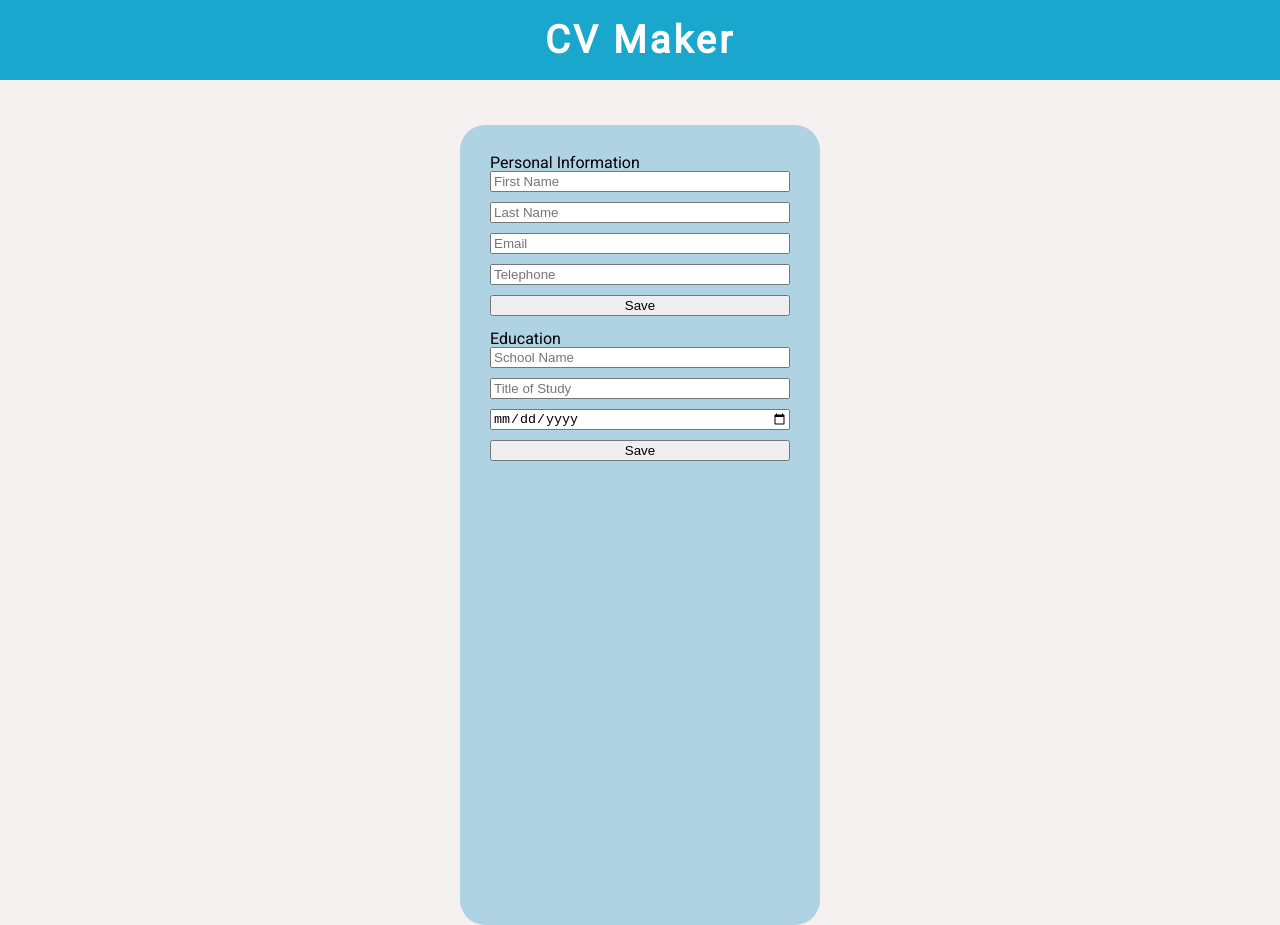
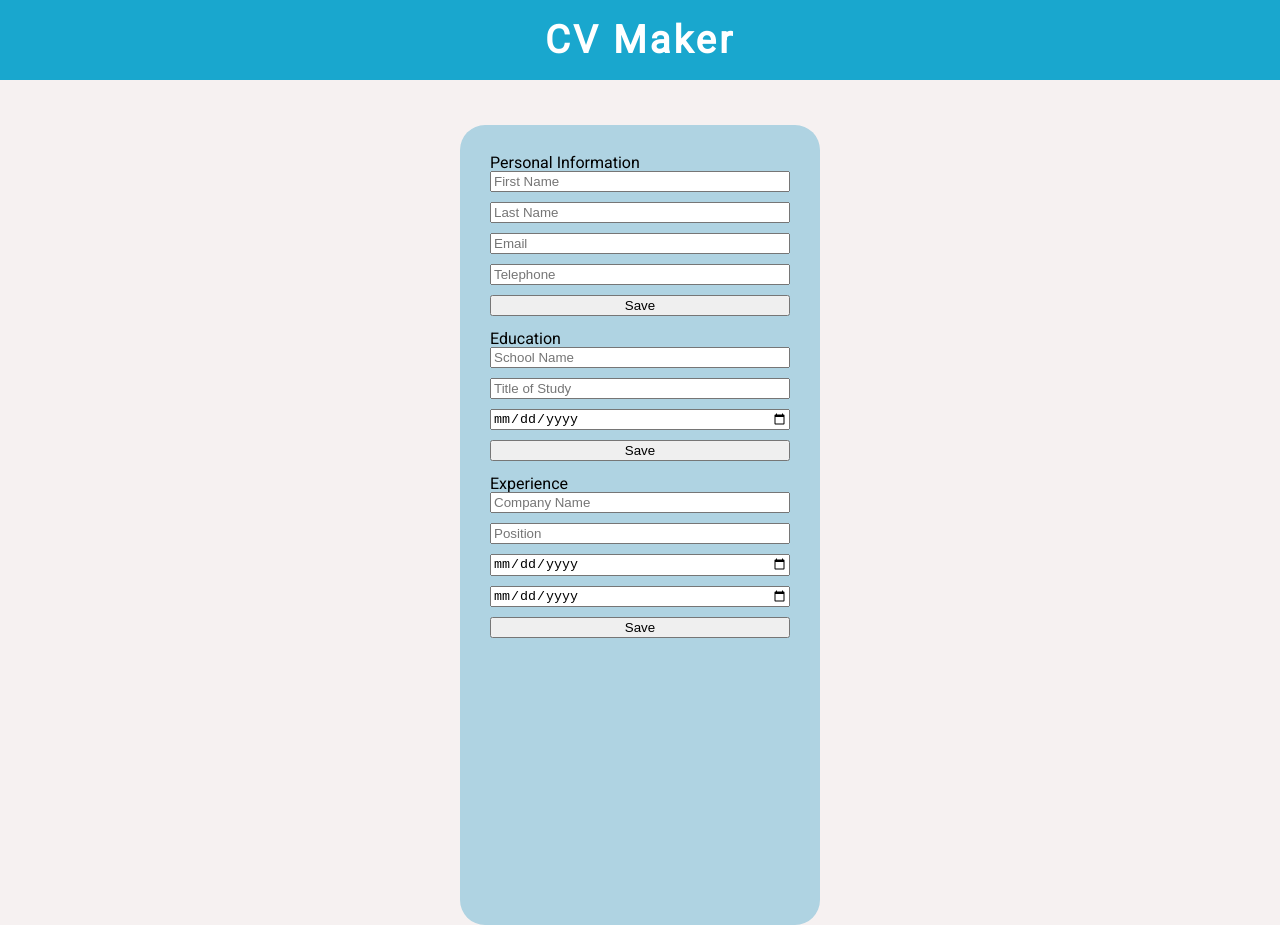
Before and after one commit to 6604062630064/cv-project, a React (Create React App) app: page / in a window 1280 px wide. Built offline with nearby package versions, Linux system fonts and the light colour scheme.

Commit message:
Add third section

```diff
--- a/src/App.js
+++ b/src/App.js
@@ -1,6 +1,7 @@
 import "./style/App.css";
 import General from "./components/General.js";
 import Education from "./components/Education";
+import Experience from "./components/Experience";
 function App() {
 	return (
 		<div className="App">
@@ -11,6 +12,7 @@ function App() {
 				<div className="outer">
 					<General />
 					<Education />
+					<Experience />
 				</div>
 			</div>
 		</div>
--- /dev/null
+++ b/src/components/Experience.js
@@ -0,0 +1,122 @@
+import React from "react";
+
+const CForm = ({
+	companyName,
+	position,
+	dateStart,
+	dateEnd,
+	onSubmitForm,
+	handleChange,
+}) => {
+	return (
+		<form action="" onSubmit={onSubmitForm}>
+			<input
+				onChange={handleChange}
+				value={companyName}
+				type="text"
+				id="companyName"
+				name="companyName"
+				placeholder="Company Name"
+			/>
+			<input
+				type="text"
+				id="position"
+				name="position"
+				onChange={handleChange}
+				value={position}
+				placeholder="Position"
+			/>
+			<input
+				type="date"
+				onChange={handleChange}
+				value={dateStart}
+				id="dateStart"
+				name="dateStart"
+			/>
+			<input
+				type="date"
+				onChange={handleChange}
+				value={dateEnd}
+				id="dateEnd"
+				name="dateEnd"
+			/>
+
+			<button type="submit">Save</button>
+		</form>
+	);
+};
+
+const Display = ({
+	companyName,
+	position,
+	dateStart,
+	dateEnd,
+	onSubmitForm,
+}) => {
+	return (
+		<div className="information">
+			<p>Company Name: {companyName}</p>
+			<p>Position: {position}</p>
+			<p>
+				Worked from {dateStart} to {dateEnd}
+			</p>
+			<button onClick={onSubmitForm}>Edit</button>
+		</div>
+	);
+};
+
+class Experience extends React.Component {
+	constructor() {
+		super();
+		this.state = {
+			isSubmitted: false,
+			companyName: "",
+			position: "",
+			dateStart: "",
+			dateEnd: "",
+		};
+	}
+
+	handleChange = (e) => {
+		e.preventDefault();
+		this.setState({
+			[e.target.id]: e.target.value,
+		});
+	};
+
+	onSubmitForm = (e) => {
+		e.preventDefault();
+		this.setState({
+			isSubmitted: !this.state.isSubmitted,
+		});
+	};
+	render() {
+		const { isSubmitted, companyName, position, dateStart, dateEnd } =
+			this.state;
+		return (
+			<div className="Experience">
+				<h3>Experience</h3>
+				{isSubmitted ? (
+					<Display
+						companyName={companyName}
+						position={position}
+						dateStart={dateStart}
+						dateEnd={dateEnd}
+						onSubmitForm={this.onSubmitForm}
+					/>
+				) : (
+					<CForm
+						companyName={companyName}
+						position={position}
+						dateStart={dateStart}
+						dateEnd={dateEnd}
+						handleChange={this.handleChange}
+						onSubmitForm={this.onSubmitForm}
+					/>
+				)}
+			</div>
+		);
+	}
+}
+
+export default Experience;
```
